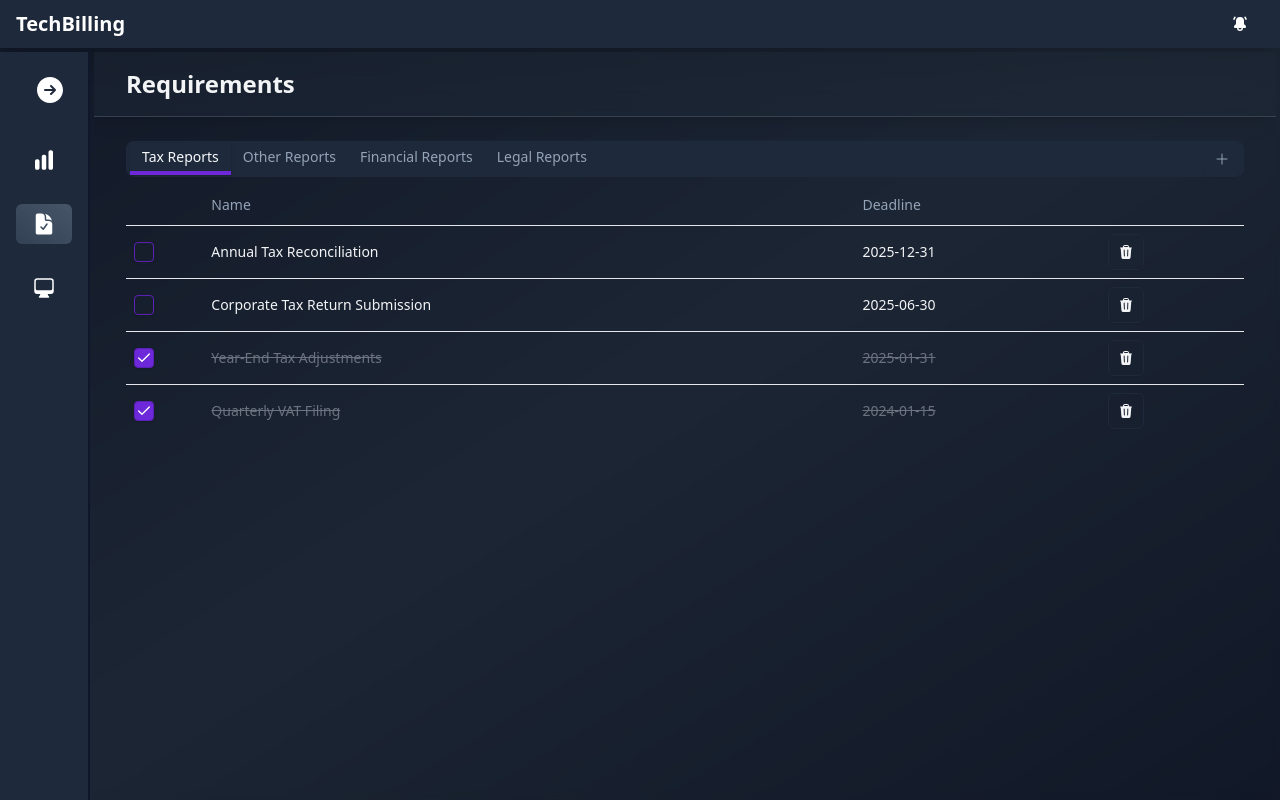
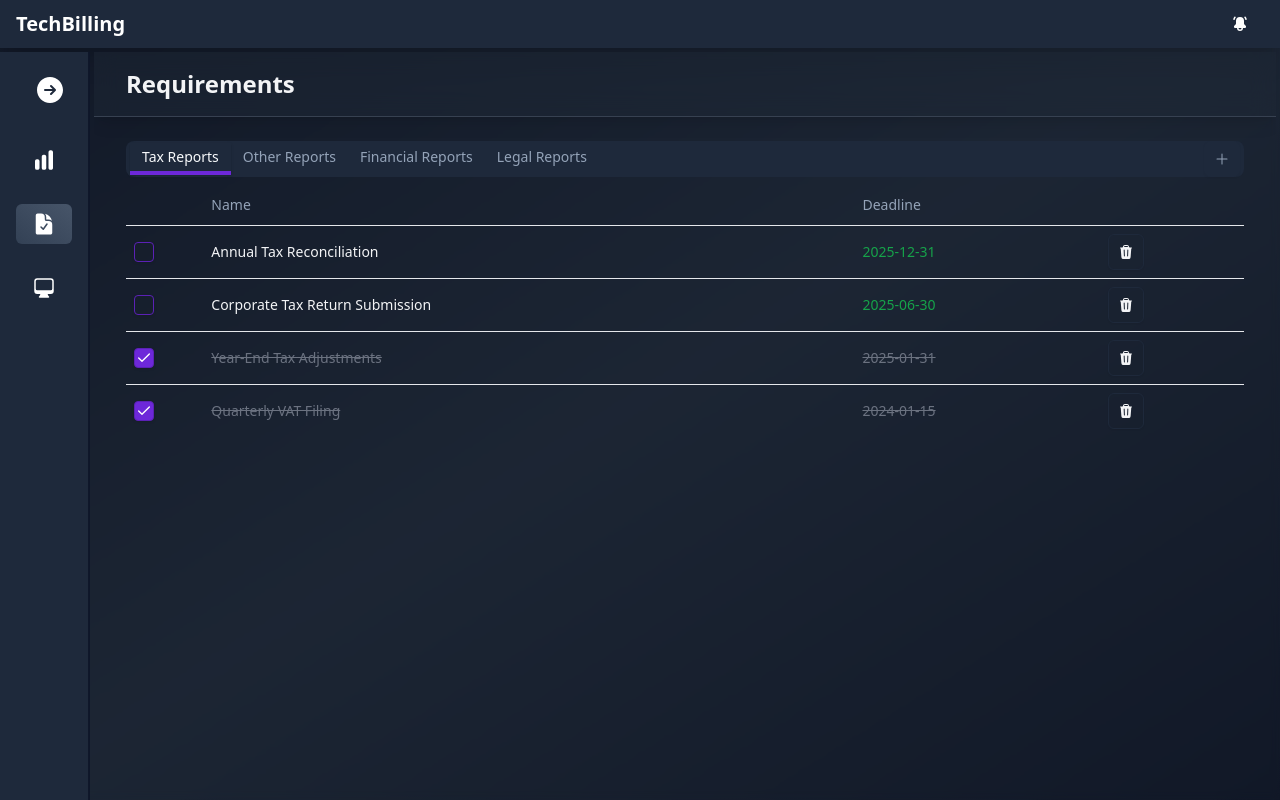
Before and after one commit to RitaLanca/app-billing, a React (Vite) app: page /requirements in a window 1280 px wide. Built offline with nearby package versions, Linux system fonts and the light colour scheme; data requests are answered from the project's data file.

Commit message:
Updates Requirements page to interact with notification system every time a new requirement is added, checked/unchecked or removed

```diff
--- a/src/components/CheckList.tsx
+++ b/src/components/CheckList.tsx
@@ -16,6 +16,16 @@ const CheckList = ({
     handleCheck: (id:string, value: boolean) => void
 }) => {
     const [requirements, setRequirements] = useState<any[]>([]);
+
+    const getDeadlineColor = (deadline: string): string => {
+        const today = new Date();
+        const targetDate = new Date(deadline);
+        const diffInDays = (targetDate.getTime() - today.getTime()) / (1000 * 60 * 60 * 24);
+
+        if (diffInDays <= 5) return "text-red-600"; // Less than 3 days: red
+        if (diffInDays <= 15) return "text-yellow-600"; // 3-7 days: yellow
+        return "text-green-600"; // More than 7 days: green
+      };
 
     useEffect(()=> {
         setRequirements([...list]);
@@ -41,7 +51,7 @@ const CheckList = ({
                              <TableCell className={`font-medium w-fit ${item.done ? "line-through text-gray-500" : ""}`}>
                                 {item.name}
                             </TableCell>
-                             <TableCell className={item.done ? "line-through text-gray-500" : ""}>
+                             <TableCell className={`${item.done ? "line-through text-gray-500" : ""} ${!item.done && getDeadlineColor(item.deadline)}`}>
                                 {item.deadline}
                             </TableCell>
                             <TableCell>
--- a/src/pages/Requirements.tsx
+++ b/src/pages/Requirements.tsx
@@ -7,10 +7,14 @@ import { requirementProps, TabContentProps } from '@/types/requirements';
 import { toCamelCase } from '@/helpers/strings';
 import { FieldValues } from 'react-hook-form';
 import { v4 as uuidv4 } from 'uuid';
+import { useNotificationContext } from '@/hooks/useNotificationContext';
+import useDeadlineNotifications from '@/hooks/useDeadlineNotifications';
 
 const Requirements = () => {
   const { data, request:refreshRequirements } = useRequest(getComplianceRequirements);
+  const { refreshNotifications } = useDeadlineNotifications();
   const [tabs, setTabs] = useState<TabContentProps<requirementProps>[]>([]);
+
   const defaultTab = tabs.length > 0 ? tabs[0].tabId : undefined;
 
   const groupRequirementsByCategory = arr =>  arr?.reduce((acc, currRequirement, index) => {
@@ -41,11 +45,13 @@ const Requirements = () => {
     } as requirementProps
     await createNewComplianceRequirement(newRequirement);
     await refreshRequirements();
+    refreshNotifications();
   }
 
   const deleteRequirement = async(requirementId: string): Promise<void> => {
     await deleteComplianceRequirement(requirementId);
     await refreshRequirements();
+    refreshNotifications();
   }
 
   const checkRequirement = async(requirementId: string, checkStatus: boolean): Promise<void> => {
@@ -54,6 +60,7 @@ const Requirements = () => {
     }
     await updateComplianceRequirement(requirementId, updatedRequirement);
     await refreshRequirements();
+    refreshNotifications();
   }
 
   useEffect(() => {
```
